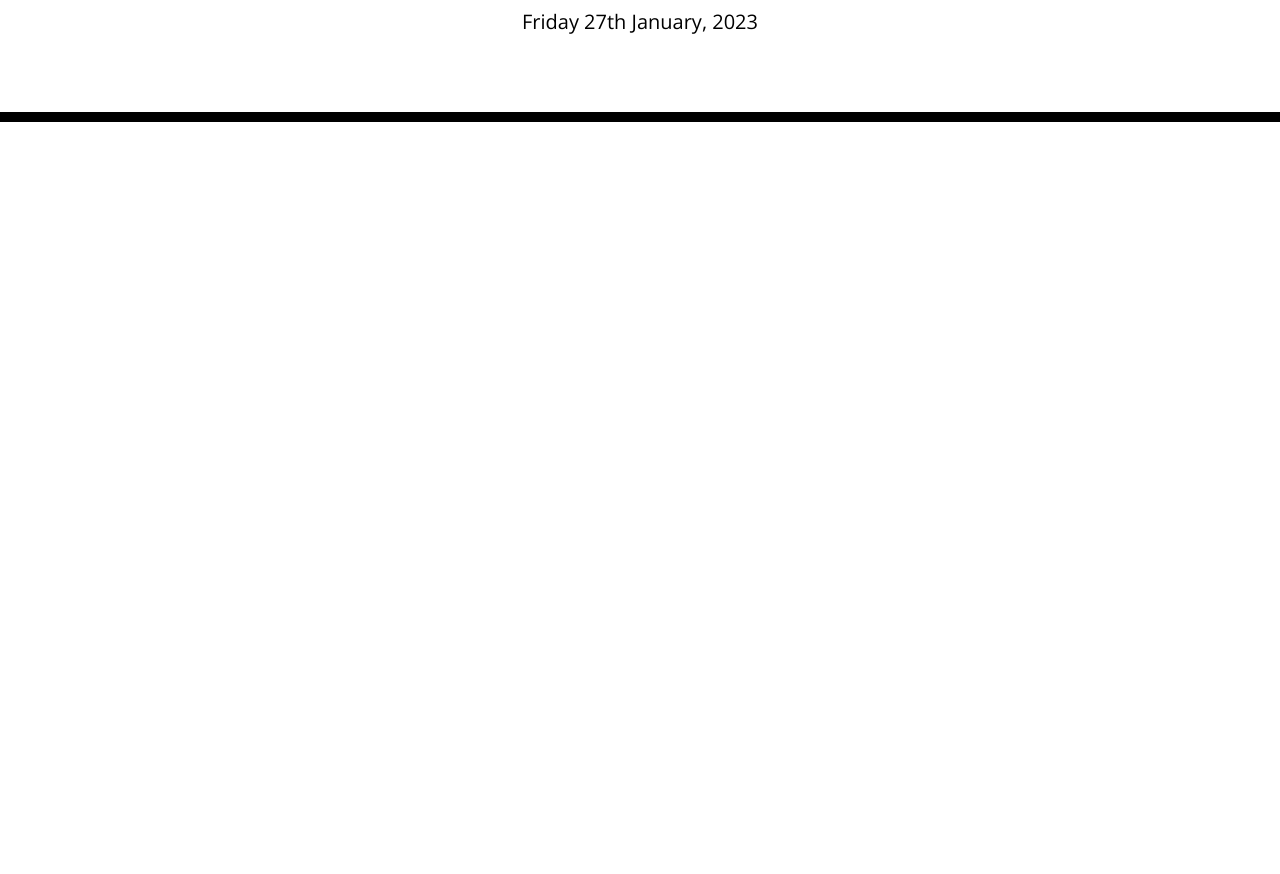
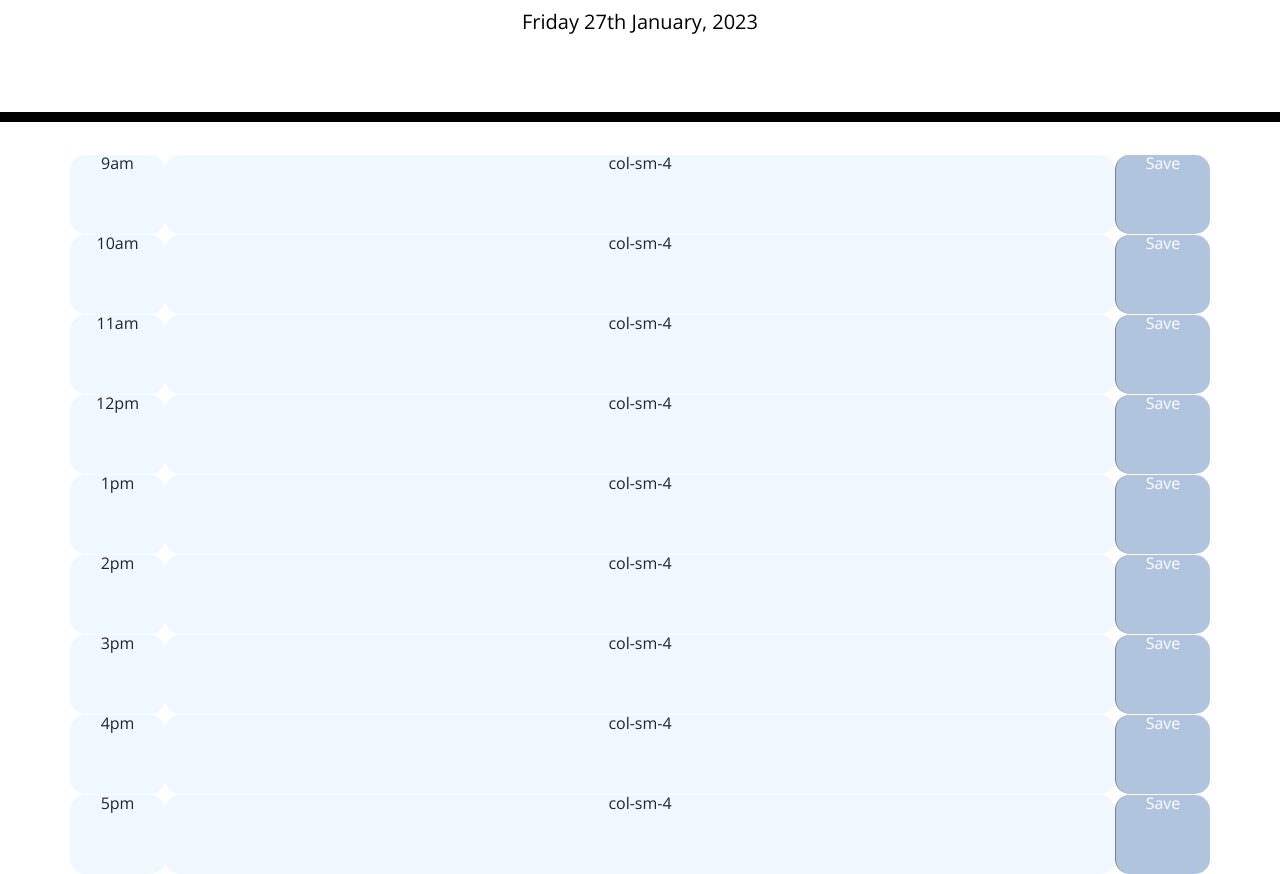
Before and after one commit to emma-231925/Work-Day-Scheduler, a plain HTML site: page index.html in a window 1280 px wide. Shown: the part 182-1056 px from the top of the page. Before the commit the page ends 800 px from the top, so only its background shows below. Drawn offline with nearby package versions, Linux system fonts and the light colour scheme.

Commit message:
added skeleton for calendar in HTML

```diff
--- a/index.html
+++ b/index.html
@@ -30,6 +30,51 @@
     </header>
     <div class="container">
       <!-- Timeblocks go here -->
+      <div class="row">
+        <div class="col-sm-1 time-block hour"><p>9am</p></div>
+        <div class="col-sm-10 time-block">col-sm-4</div>
+        <div class="col-sm-1 time-block saveBtn">Save</div>
+      </div>
+      <div class="row">
+        <div class="col-sm-1 time-block hour">10am</div>
+        <div class="col-sm-10 time-block">col-sm-4</div>
+        <div class="col-sm-1 time-block saveBtn">Save</div>
+      </div>
+      <div class="row">
+        <div class="col-sm-1 time-block hour">11am</div>
+        <div class="col-sm-10 time-block">col-sm-4</div>
+        <div class="col-sm-1 time-block saveBtn">Save</div>
+      </div>
+      <div class="row">
+        <div class="col-sm-1 time-block hour">12pm</div>
+        <div class="col-sm-10 time-block">col-sm-4</div>
+        <div class="col-sm-1 time-block saveBtn">Save</div>
+      </div>
+      <div class="row">
+        <div class="col-sm-1 time-block hour">1pm</div>
+        <div class="col-sm-10 time-block">col-sm-4</div>
+        <div class="col-sm-1 time-block saveBtn">Save</div>
+      </div>
+      <div class="row">
+        <div class="col-sm-1 time-block hour">2pm</div>
+        <div class="col-sm-10 time-block">col-sm-4</div>
+        <div class="col-sm-1 time-block saveBtn">Save</div>
+      </div>
+      <div class="row">
+        <div class="col-sm-1 time-block hour">3pm</div>
+        <div class="col-sm-10 time-block">col-sm-4</div>
+        <div class="col-sm-1 time-block saveBtn">Save</div>
+      </div>
+      <div class="row">
+        <div class="col-sm-1 time-block hour">4pm</div>
+        <div class="col-sm-10 time-block">col-sm-4</div>
+        <div class="col-sm-1 time-block saveBtn">Save</div>
+      </div>
+      <div class="row">
+        <div class="col-sm-1 time-block hour">5pm</div>
+        <div class="col-sm-10 time-block">col-sm-4</div>
+        <div class="col-sm-1 time-block saveBtn">Save</div>
+      </div>
     </div>
 
     <script src="https://cdnjs.cloudflare.com/ajax/libs/jquery/3.6.1/jquery.min.js"></script>
--- a/script.js
+++ b/script.js
@@ -1,4 +1,12 @@
-var currentDateEl = $('#currentDay');
+$(document).ready(function() {
 
-//adds current date to currentDay p tag in html
-currentDateEl.text(moment().format('dddd Do MMMM, YYYY'));
+    var currentDateEl = $('#currentDay');
+    //variable to store current hour in 24hr format
+    var currentHour = moment().format('k');
+
+    console.log(currentHour);
+
+    //adds today's date to currentDay p tag in html
+    currentDateEl.text(moment().format('dddd Do MMMM, YYYY'));
+
+});
--- a/style.css
+++ b/style.css
@@ -28,6 +28,7 @@ textarea {
 .time-block {
   text-align: center;
   border-radius: 15px;
+  background-color: aliceblue;
 }
 
 .row {
@@ -37,9 +38,9 @@ textarea {
 }
 
 .hour {
-  background-color: #ffffff;
+  /* background-color: #ffffff;
   color: #000000;
-  border-top: 1px dashed #000000;
+  border-top: 1px dashed #000000; */
 }
 
 .past {
@@ -58,10 +59,10 @@ textarea {
 }
 
 .saveBtn {
-  border-left: 1px solid black;
+  border-left: 1px solid gray;
   border-top-right-radius: 15px;
   border-bottom-right-radius: 15px;
-  background-color: #06aed5;
+  background-color: lightsteelblue;
   color: white;
 }
 
```
